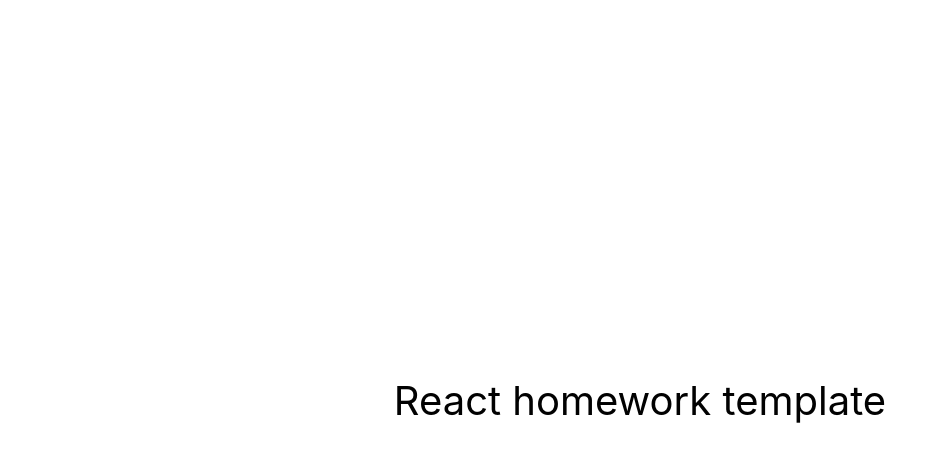
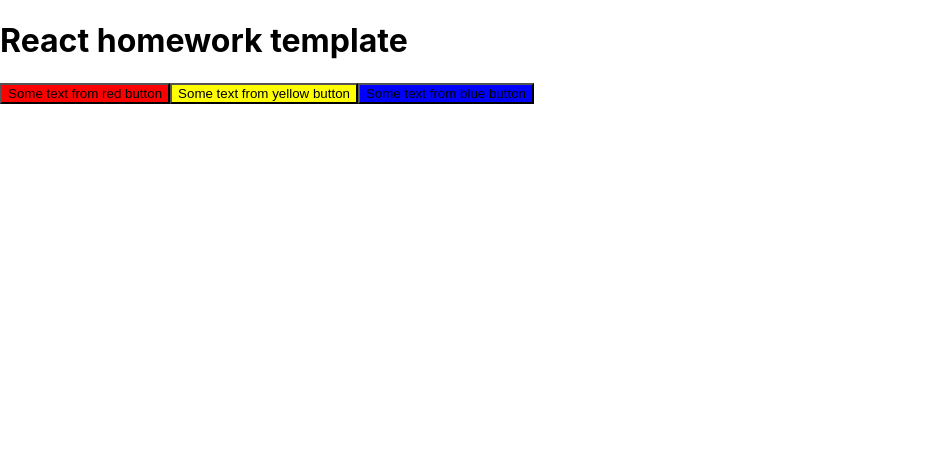
Before and after one commit to Maxim4ik118/fson-87, a React (Create React App) app: page / in a window 1280 px wide. Shown: the top 462 px of the page, without its empty margins (0-947 px from the left). Built offline with nearby package versions, Linux system fonts and the light colour scheme.

Commit message:
new: react meets

```diff
--- a/package.json
+++ b/package.json
@@ -2,7 +2,7 @@
   "name": "react-homework-template",
   "version": "0.1.0",
   "private": true,
-  "homepage": "https://goitacademy.github.io/react-homework-template/",
+  "homepage": "https://Maxim4ik118.github.io/fson-87/",
   "dependencies": {
     "@testing-library/jest-dom": "^5.16.3",
     "@testing-library/react": "^12.1.4",
@@ -15,8 +15,6 @@
   "scripts": {
     "start": "react-scripts start",
     "build": "react-scripts build",
-    "test": "react-scripts test",
-    "eject": "react-scripts eject",
     "lint:js": "eslint src/**/*.{js,jsx}"
   },
   "eslintConfig": {
--- /dev/null
+++ b/src/App.jsx
@@ -0,0 +1,45 @@
+import { Button } from 'components/Button';
+
+const buttons = [
+  {
+    id: '1',
+    variant: 'red',
+    children: 'Some text from red button',
+  },
+  {
+    id: '2',
+    variant: 'yellow',
+    children: 'Some text from yellow button',
+  },
+  {
+    id: '3',
+    variant: 'blue',
+    children: 'Some text from blue button',
+  },
+];
+
+export const App = props => {
+  return (
+    <div>
+      <h1>React homework template</h1>
+      <div>
+        {buttons.map(buttonProperties => {
+          return (
+            <Button key={buttonProperties.id} variant={buttonProperties.variant}>
+              {buttonProperties.children}
+            </Button>
+          );
+        })}
+
+        {/* <Button discount={true} >
+          Some text
+        </Button>
+        <Button buttonNumber="#14">Some text</Button>
+        <Button variant="blue">Some text</Button>
+        <Button variant="yellow" discount={true}>
+          Some text 3
+        </Button> */}
+      </div>
+    </div>
+  );
+};
--- a/src/components/App.jsx
+++ /dev/null
@@ -1,16 +0,0 @@
-export const App = () => {
-  return (
-    <div
-      style={{
-        height: '100vh',
-        display: 'flex',
-        justifyContent: 'center',
-        alignItems: 'center',
-        fontSize: 40,
-        color: '#010101'
-      }}
-    >
-      React homework template
-    </div>
-  );
-};
--- /dev/null
+++ b/src/components/Button.jsx
@@ -0,0 +1,11 @@
+export const Button = props => {
+  const { variant = 'red', children, discount = false, buttonNumber } = props;
+
+  return (
+    <button className={variant}>
+      {buttonNumber}
+      {children}
+      {discount && <span className="sale">Sale</span>}
+    </button>
+  );
+};
--- a/src/index.css
+++ b/src/index.css
@@ -13,3 +13,33 @@
   font-family: source-code-pro, Menlo, Monaco, Consolas, 'Courier New',
     monospace;
 }
+
+.red {
+  background-color: red;
+  /* border-radius: 50%; */
+  display: inline-block;
+  /* width: 15px; */
+  /* height: 15px; */
+}
+.yellow {
+  background-color: yellow;
+  /* border-radius: 50%; */
+  display: inline-block;
+  /* width: 15px; */
+  /* height: 15px; */
+}
+.blue {
+  background-color: blue;
+  display: inline-block;
+  /* border-radius: 50%; */
+  /* width: 15px; */
+  /* height: 15px; */
+}
+
+.sale {
+  display: inline-block;
+  padding: 5px;
+  background-color: white;
+  color: black;
+text-transform: uppercase;
+}
--- a/src/index.js
+++ b/src/index.js
@@ -1,10 +1,6 @@
 import React from 'react';
 import ReactDOM from 'react-dom/client';
-import { App } from 'components/App';
+import { App } from 'App';
 import './index.css';
 
-ReactDOM.createRoot(document.getElementById('root')).render(
-  <React.StrictMode>
-    <App />
-  </React.StrictMode>
-);
+ReactDOM.createRoot(document.getElementById('root')).render(<App />);
```
